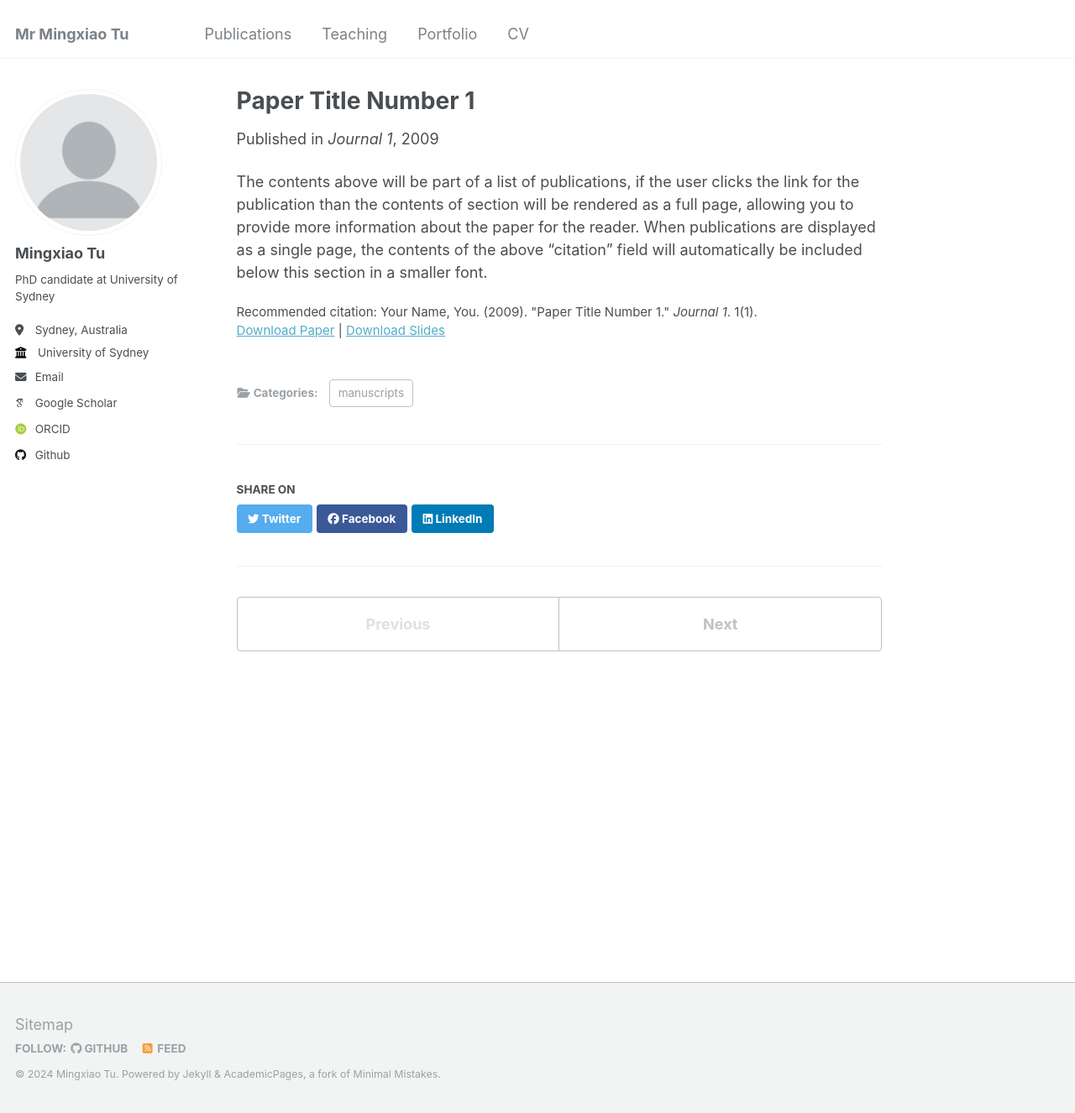
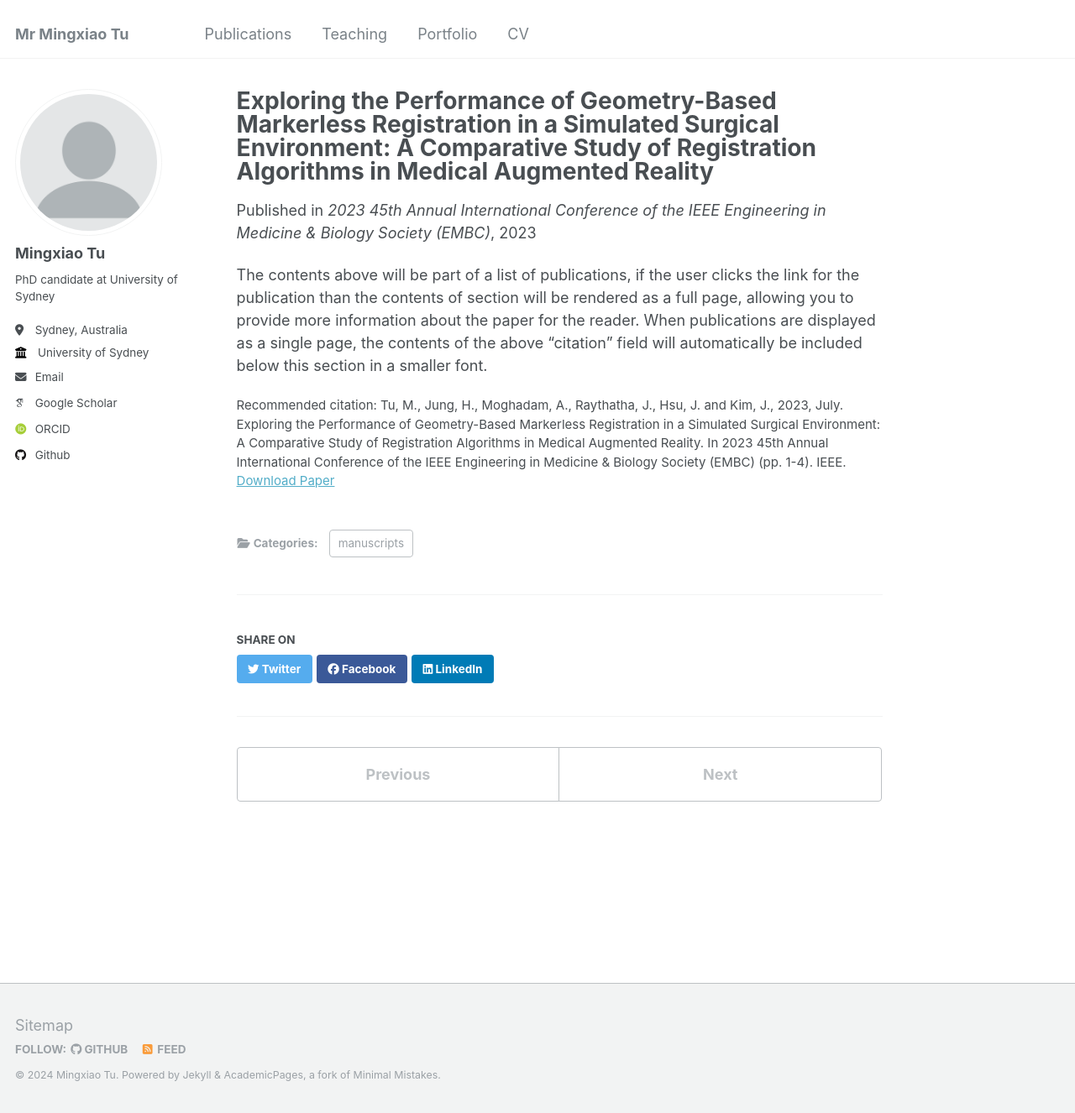
Before and after one commit to mingxiaotu/mingxiaotu.github.io, a Jekyll site: the page built from _publications/2009-10-01-paper-title-number-1.md, in a window 1280 px wide and 1326 px high. Shown: the whole window at 84% size. Built offline with Jekyll 4.4.1, drawn with Linux system fonts in a browser that asks for light colours; some web fonts are replaced.

Commit message:
Update 2009-10-01-paper-title-number-1.md

```diff
--- a/_publications/2009-10-01-paper-title-number-1.md
+++ b/_publications/2009-10-01-paper-title-number-1.md
@@ -1,14 +1,13 @@
 ---
-title: "Paper Title Number 1"
+title: "Exploring the Performance of Geometry-Based Markerless Registration in a Simulated Surgical Environment: A Comparative Study of Registration Algorithms in Medical Augmented Reality"
 collection: publications
 category: manuscripts
 permalink: /publication/2009-10-01-paper-title-number-1
 excerpt: 'This paper is about the number 1. The number 2 is left for future work.'
-date: 2009-10-01
-venue: 'Journal 1'
-slidesurl: 'http://academicpages.github.io/files/slides1.pdf'
-paperurl: 'http://academicpages.github.io/files/paper1.pdf'
-citation: 'Your Name, You. (2009). &quot;Paper Title Number 1.&quot; <i>Journal 1</i>. 1(1).'
+date: 2023-07-24
+venue: '2023 45th Annual International Conference of the IEEE Engineering in Medicine & Biology Society (EMBC)'
+paperurl: '[http://academicpages.github.io/files/paper1.pdf](https://ieeexplore.ieee.org/abstract/document/10341197/)'
+citation: 'Tu, M., Jung, H., Moghadam, A., Raythatha, J., Hsu, J. and Kim, J., 2023, July. Exploring the Performance of Geometry-Based Markerless Registration in a Simulated Surgical Environment: A Comparative Study of Registration Algorithms in Medical Augmented Reality. In 2023 45th Annual International Conference of the IEEE Engineering in Medicine & Biology Society (EMBC) (pp. 1-4). IEEE.'
 ---
 
 The contents above will be part of a list of publications, if the user clicks the link for the publication than the contents of section will be rendered as a full page, allowing you to provide more information about the paper for the reader. When publications are displayed as a single page, the contents of the above "citation" field will automatically be included below this section in a smaller font.
```
